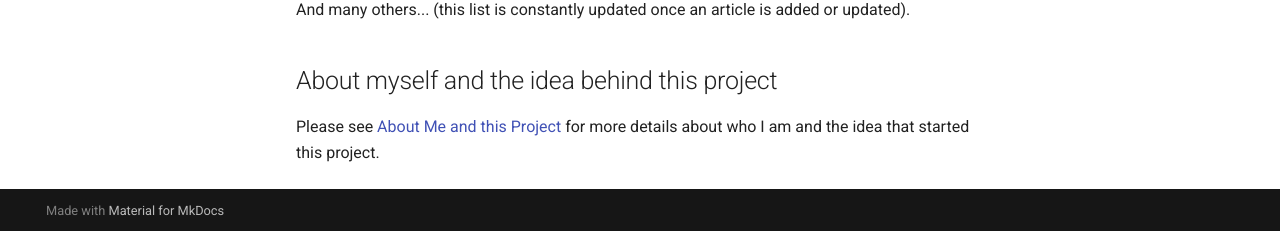
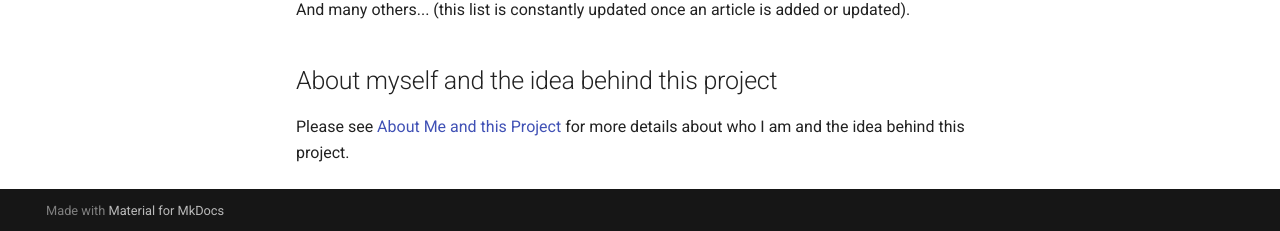
Before and after one commit to bmhash/bmhash.github.io, an MkDocs documentation site: the page built from docs/index.md, in a window 1280 px wide and 900 px high, scrolled down 1799 px. Shown: the part 666-897 px from the top of the window. Built offline with MkDocs 1.6.1 and Material for MkDocs 9.7.7, drawn with Linux system fonts in a browser that asks for light colours.

Commit message:
update index

```diff
--- a/docs/index.md
+++ b/docs/index.md
@@ -79,4 +79,4 @@ And many others... (this list is constantly updated once an article is added or
 
 ## About myself and the idea behind this project
 
-Please see [About Me and this Project](AboutMe.md) for more details about who I am and the idea that started this project.
+Please see [About Me and this Project](AboutMe.md) for more details about who I am and the idea behind this project.
```
